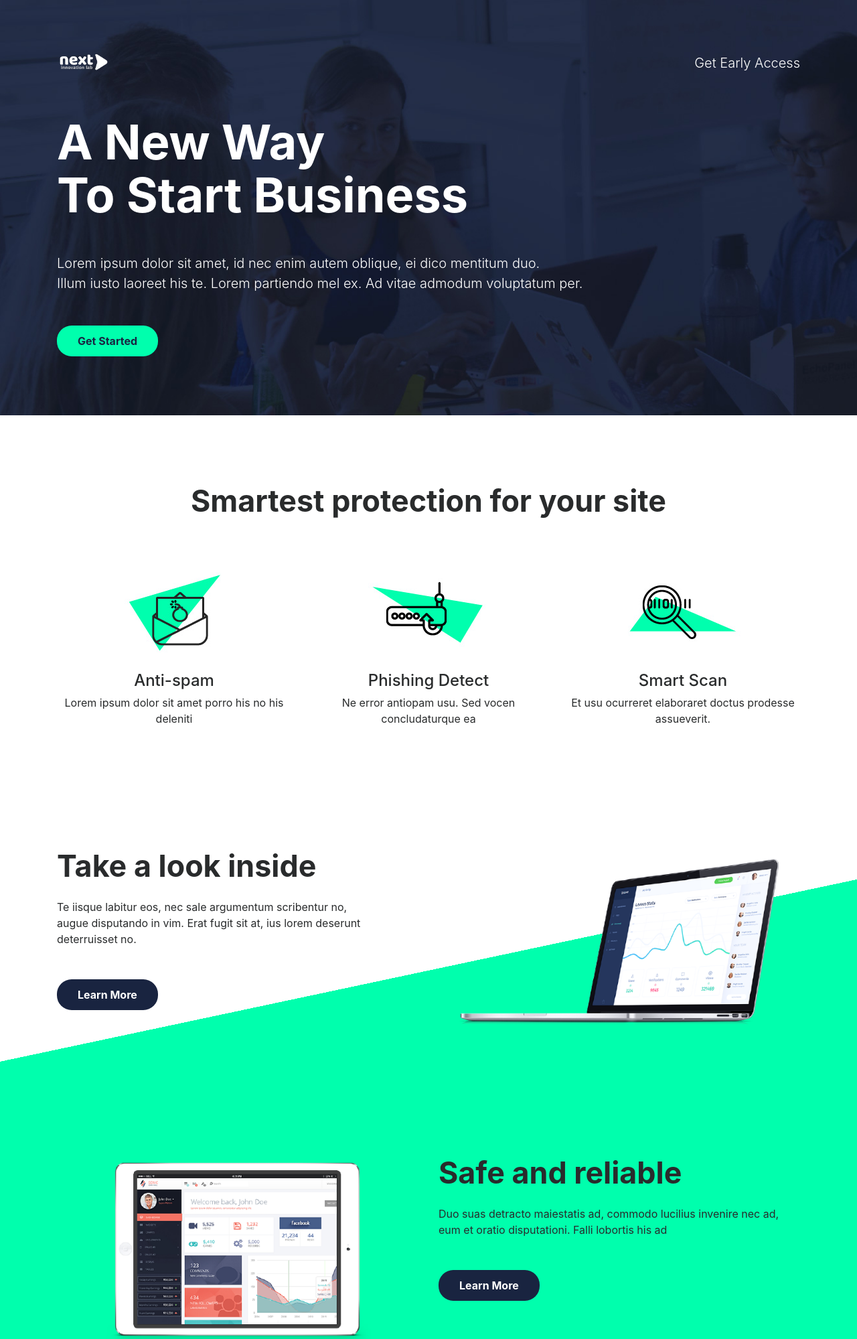
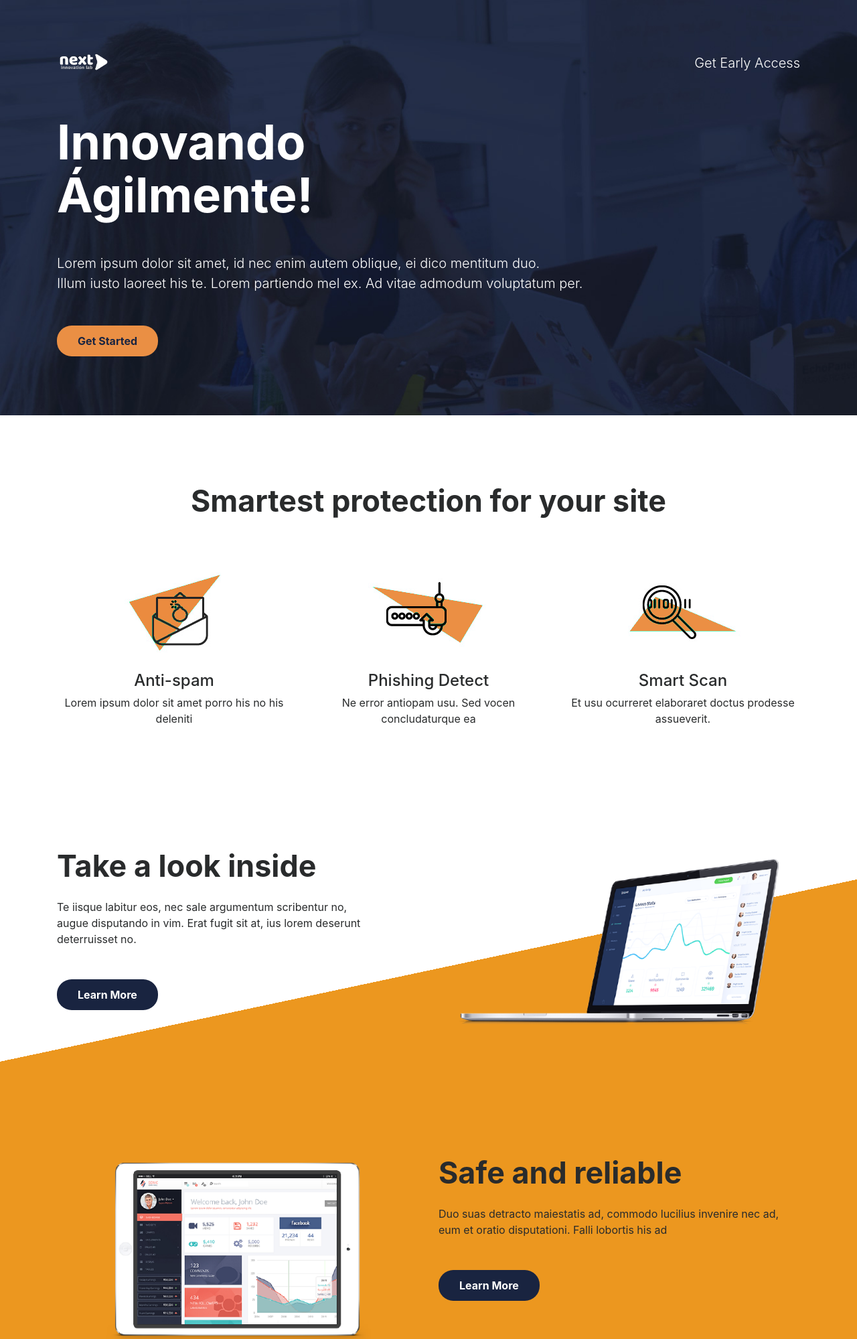
Before and after one commit to juliolzok/NIL, a PHP site: page / in a window 1280 px wide. Shown: the top 1999 px of the page at 67% size. Run offline with PHP 8.4, Linux system fonts and the light colour scheme.

Commit message:
Change all green colors to orange colors. Modified head attributes in index.html

```diff
--- a/css/custom.css
+++ b/css/custom.css
@@ -34,14 +34,14 @@ button {
     width: 100%;
 }
 
-.cta-green {
-    background: #00FFAD;
+.cta-orange {
+    background: #EA8F44;
     color: #192440;
 }
 
-.cta-green:hover {
+.cta-orange:hover {
     color: #ffffff;
-    background: #00e69c;
+    background: #EA8F44;
 }
 
 .cta-blue {
@@ -84,11 +84,12 @@ button {
 }
 
 #feature-first {
-    background: linear-gradient(168deg, #ffffff 55%, #00FFAD 0);
+    background: linear-gradient(168deg, #ffffff 55%, #ec971f 0);
 }
 
 #feature-last {
-    background: #00FFAD;
+   /* background: #00FFAD;*/
+    background: #ec971f;
 }
 
 /********** price table **********/
@@ -116,13 +117,13 @@ button {
 }
 
 #contact form {
-    color: #00FFAD;
+    color: #EA8F44;
 }
 
 #contact form input,
 #contact form textarea {
     background: transparent;
-    border: 1px solid #00FFAD;
+    border: 1px solid #EA8F44;
     color: #ffffff;
 }
 
--- a/index.html
+++ b/index.html
@@ -1,19 +1,14 @@
 <!DOCTYPE html>
-<html lang="zh-TW">
+<html lang="es-AR">
 <head>
     <meta charset="UTF-8">
     <meta name="viewport" content="width=device-width, initial-scale=1, shrink-to-fit=no">
-    <title>Bootstrap Template Atlas</title>
-    <meta name="description" content="Free bootstrap template Atlas">
+    <title>Next Innovation Lab</title>
+    <meta name="NIL Landing Page" content="Next Innovation Lab Landing Page">
     <link rel="icon" href="img/favicon.png" sizes="32x32" type="image/png">
-    <!-- custom.css -->
     <link rel="stylesheet" href="css/custom.css">
-    <!-- bootstrap.min.css -->
     <link rel="stylesheet" href="css/bootstrap.min.css">
-	<!-- font-awesome -->
     <link rel="stylesheet" href="font-awesome-4.7.0/css/font-awesome.min.css">
-
-    <!-- AOS -->
     <link rel="stylesheet" href="css/aos.css">
 </head>
 
@@ -32,14 +27,14 @@
                 </div>
             </header>
             <h1 data-aos="fade" data-aos-easing="linear" data-aos-duration="1000" data-aos-once="true" class="display-3 text-white font-weight-bold my-5">
-            	A New Way<br>
-            	To Start Business
+            	Innovando<br>
+            	Ágilmente!
             </h1>
             <p data-aos="fade" data-aos-easing="linear" data-aos-duration="1000" data-aos-once="true" class="lead text-white my-4">
                 Lorem ipsum dolor sit amet, id nec enim autem oblique, ei dico mentitum duo.
                 <br> Illum iusto laoreet his te. Lorem partiendo mel ex. Ad vitae admodum voluptatum per.
             </p>
-            <a href="#" data-aos="fade" data-aos-easing="linear" data-aos-duration="1000" data-aos-once="true" class="btn my-4 font-weight-bold atlas-cta cta-green">Get Started</a>
+            <a href="#" data-aos="fade" data-aos-easing="linear" data-aos-duration="1000" data-aos-once="true" class="btn my-4 font-weight-bold atlas-cta cta-orange">Get Started</a>
         </div>
     </div>
     <!-- three-blcok -->
@@ -122,7 +117,7 @@
                     <li>25 team Members</li>
                     <li>Limited Support</li>
                 </ul>
-                <a href="#" class="btn my-4 font-weight-bold atlas-cta cta-green">Get Free</a>
+                <a href="#" class="btn my-4 font-weight-bold atlas-cta cta-orange">Get Free</a>
             </div>
             <div data-aos="fade-left" data-aos-delay="200" data-aos-duration="1000" data-aos-once="true" class="col-md-4 text-center py-4 mt-5">
                 <h4 class="my-4">PROFESSIONAL</h4>
@@ -194,7 +189,7 @@
 	                        <label for="message">Message</label>
 	                        <textarea class="form-control" id="message" rows="3"></textarea>
 	                    </div>
-                        <button type="submit" class="btn font-weight-bold atlas-cta atlas-cta-wide cta-green my-3">Submit</button>
+                        <button type="submit" class="btn font-weight-bold atlas-cta atlas-cta-wide cta-orange my-3">Submit</button>
                     </form>
                 </div>
             </div>
```
Also changed, not shown: img/smart-protect-1.jpg, img/smart-protect-2.jpg, img/smart-protect-3.jpg, 1 other file.
